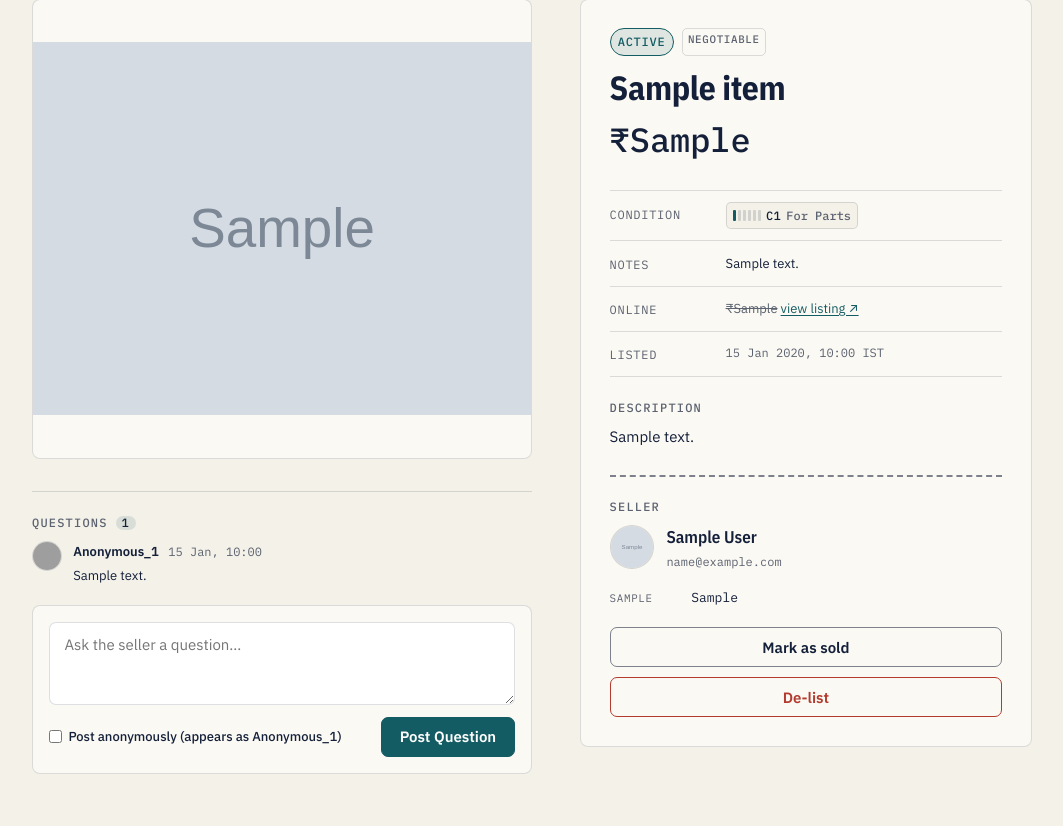
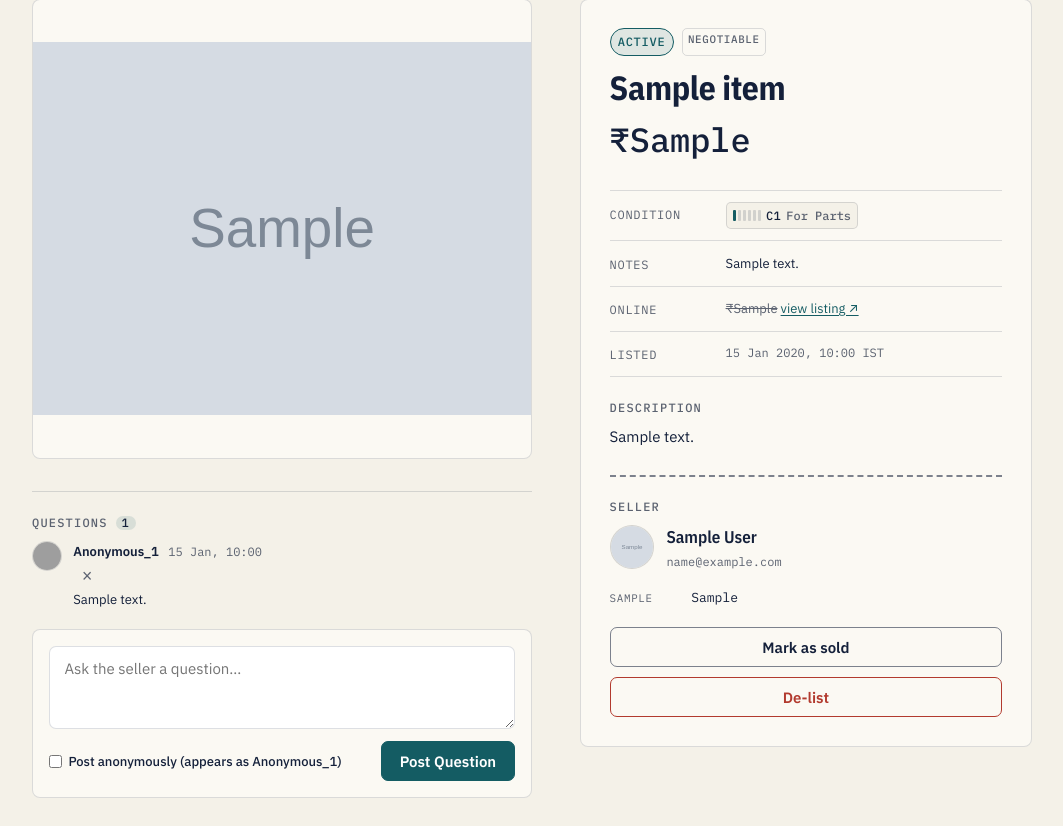
Before and after one commit to systemprompts/NITs-Buy-and-Sell, a Flask app: page /item/1 in a window 1280 px wide. Shown: the part 167-993 px from the top of the page, without its empty margins (108-1171 px from the left). Run offline with Flask 3, Linux system fonts and the light colour scheme; a user stored in the database is signed in; tables that the repository leaves empty hold one stand-in row (values such as "Sample post"); grey boxes marked "Sample" are stand-in pictures; some libraries are stand-ins or nearby versions; grey boxes are pictures that could not be loaded.

Commit message:
Add ADMIN_EMAIL support with full permissions for managing posts and comments

```diff
--- a/app/routes/main.py
+++ b/app/routes/main.py
@@ -147,7 +147,7 @@ def post_comment(item_id):
 @login_required
 def toggle_status(item_id):
     item = Item.query.get_or_404(item_id)
-    if item.seller_id != current_user.id:
+    if item.seller_id != current_user.id and not current_user.is_admin:
         abort(403)
     item.status = STATUS_AVAILABLE if item.is_sold else STATUS_SOLD
     db.session.commit()
@@ -159,7 +159,7 @@ def toggle_status(item_id):
 @login_required
 def delete_item(item_id):
     item = Item.query.get_or_404(item_id)
-    if item.seller_id != current_user.id:
+    if item.seller_id != current_user.id and not current_user.is_admin:
         abort(403)
 
     image_keys = [img.filename for img in item.images]
@@ -172,3 +172,16 @@ def delete_item(item_id):
 
     flash("Item deleted successfully.", "success")
     return redirect(url_for('main.index'))
+
+
+@main_bp.route('/comment/<int:comment_id>/delete', methods=['POST'])
+@login_required
+def delete_comment(comment_id):
+    comment = Comment.query.get_or_404(comment_id)
+    if comment.user_id != current_user.id and not current_user.is_admin and comment.item.seller_id != current_user.id:
+        abort(403)
+    item_id = comment.item_id
+    db.session.delete(comment)
+    db.session.commit()
+    flash("Question deleted.", "info")
+    return redirect(url_for('main.item_detail', item_id=item_id))
--- a/app/static/css/style.css
+++ b/app/static/css/style.css
@@ -659,6 +659,19 @@ h1, h2, h3, h4 {
     gap: 1rem;
     flex-wrap: wrap;
 }
+.btn-delete-subtle {
+    background: transparent;
+    border: none;
+    color: var(--ink-soft);
+    font-size: 1.1rem;
+    line-height: 1;
+    padding: 0 0.25rem;
+    cursor: pointer;
+    margin-left: 0.3rem;
+    transition: color 0.12s ease;
+}
+.btn-delete-subtle:hover { color: var(--stamp); }
+
 
 
 /* ---- Forms ------------------------------------------ */
--- a/app/templates/item_detail.html
+++ b/app/templates/item_detail.html
@@ -41,6 +41,12 @@
                                 <p class="comment-head">
                                     <span class="comment-name">Anonymous_{{ c.user_id }}</span>
                                     <span class="mono muted">{{ c.created_at.strftime('%d %b, %H:%M') }}</span>
+                                    {% if current_user.is_authenticated and (current_user.id == c.user_id or current_user.id == item.seller_id or current_user.is_admin) %}
+                                    <form method="POST" action="{{ url_for('main.delete_comment', comment_id=c.id) }}" style="display:inline;" onsubmit="return confirm('Delete this question?');">
+                                        <input type="hidden" name="csrf_token" value="{{ csrf_token() }}">
+                                        <button type="submit" class="btn-delete-subtle" title="Delete question">&times;</button>
+                                    </form>
+                                    {% endif %}
                                 </p>
                                 <p>{{ c.content }}</p>
                             </div>
@@ -50,7 +56,14 @@
                                 <p class="comment-head">
                                     <span class="comment-name">{{ ui.display_name(c.author.name, revealed) }}</span>
                                     <span class="mono muted">{{ c.created_at.strftime('%d %b, %H:%M') }}</span>
+                                    {% if current_user.is_authenticated and (current_user.id == c.user_id or current_user.id == item.seller_id or current_user.is_admin) %}
+                                    <form method="POST" action="{{ url_for('main.delete_comment', comment_id=c.id) }}" style="display:inline;" onsubmit="return confirm('Delete this question?');">
+                                        <input type="hidden" name="csrf_token" value="{{ csrf_token() }}">
+                                        <button type="submit" class="btn-delete-subtle" title="Delete question">&times;</button>
+                                    </form>
+                                    {% endif %}
                                 </p>
+
                                 <p>{{ c.content }}</p>
                             </div>
                         {% endif %}
@@ -141,7 +154,7 @@
                 <p class="muted">No extra contact details — use the email above.</p>
                 {% endif %}
 
-                {% if current_user.id == item.seller_id %}
+                {% if current_user.id == item.seller_id or current_user.is_admin %}
                 <div class="owner-actions">
                     <form method="POST" action="{{ url_for('main.toggle_status', item_id=item.id) }}">
                         <input type="hidden" name="csrf_token" value="{{ csrf_token() }}">
@@ -156,6 +169,7 @@
                     </form>
                 </div>
                 {% endif %}
+
             {% else %}
                 <div class="signin-gate">
                     <p>Contact details are shown to signed-in students.</p>
--- a/config.py
+++ b/config.py
@@ -126,3 +126,4 @@ class Config:
         MOCK_AUTH = _bool(_mock, False if os.environ.get("VERCEL") else True)
 
     ALLOWED_DOMAIN = "nits.ac.in"
+    ADMIN_EMAIL = (os.environ.get("ADMIN_EMAIL") or "").strip().lower()
```
Also changed, not shown: app/models/user.py (+9 -0 lines).
